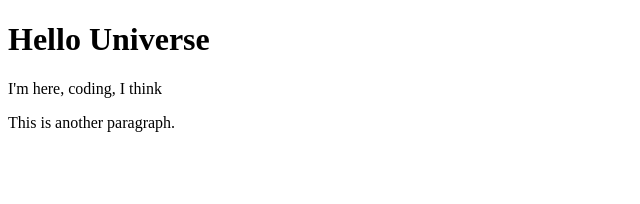
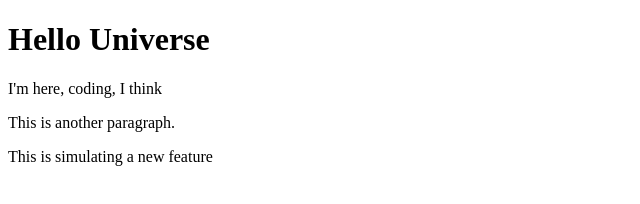
Before and after one commit to DustieCodes/test-project, a plain HTML site: page index.html in a window 1280 px wide. Shown: the whole page, without its empty margins (0-640 px from the left). Drawn offline with Linux system fonts and the light colour scheme.

Commit message:
feat: simulate new feature

```diff
--- a/index.html
+++ b/index.html
@@ -9,5 +9,8 @@
   <h1>Hello Universe</h1>
   <p>I'm here, coding, I think</p>
   <p>This is another paragraph.</p>
+  <div>
+    This is simulating a new feature
+  </div>
 </body>
 </html>
```
